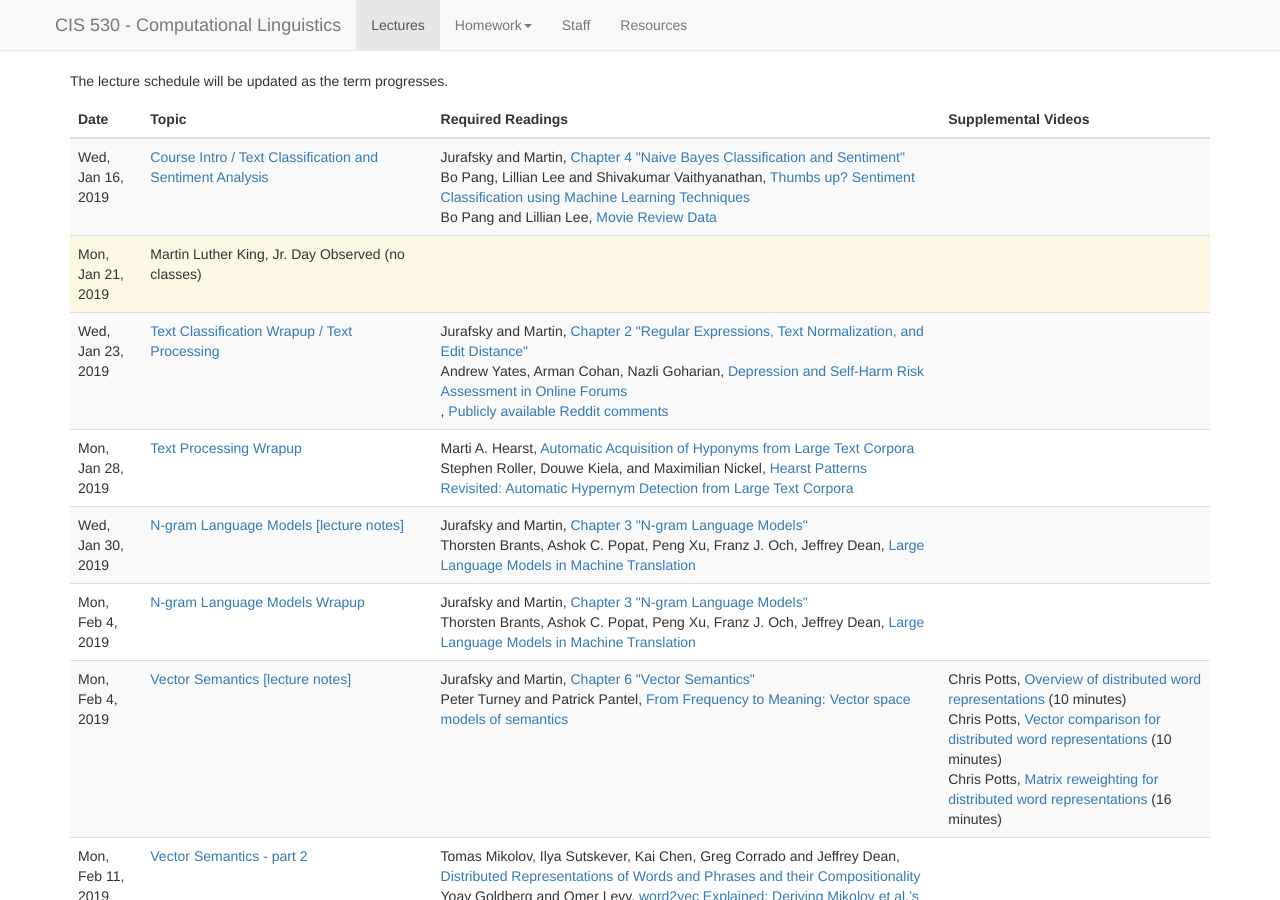
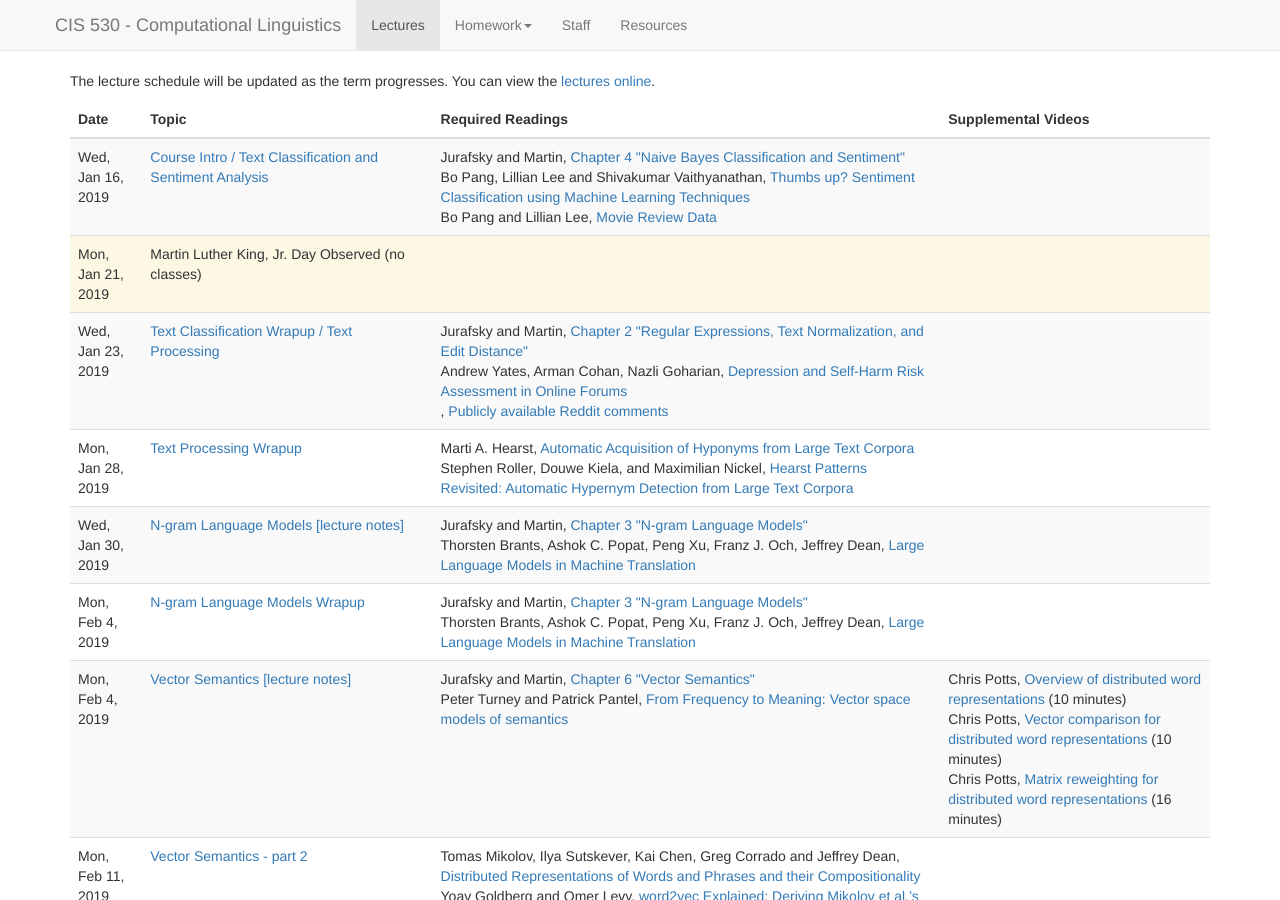
Before and after one commit to computational-linguistics-class/computational-linguistics-class.github.io, a Jekyll site: the page built from lectures.md, in a window 1280 px wide and 900 px high. Built offline with Jekyll 4.4.1, drawn with Linux system fonts in a browser that asks for light colours; nearby versions of some CDN libraries; a script that is not in the unit is left out.

Commit message:
Added link to where the video recordings will be

```diff
--- a/lectures.md
+++ b/lectures.md
@@ -9,7 +9,7 @@ active_tab: lectures
 {% capture now %}{{'now' | date: '%s'}}{% endcapture %}
 <!-- End create a HTML anchor for the most recent lecture -->
 
-The lecture schedule will be updated as the term progresses.
+The lecture schedule will be updated as the term progresses.   You can view the [lectures online](https://upenn.hosted.panopto.com/Panopto/Pages/Sessions/List.aspx?folderID=39306b65-c02f-499b-90cb-ab3b015e2d53).
 
 <table class="table table-striped">
   <thead>
```
